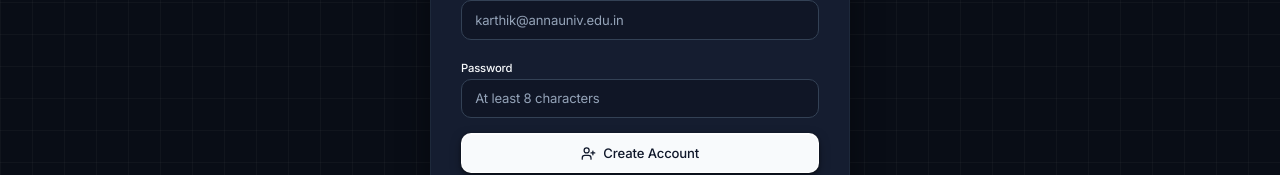
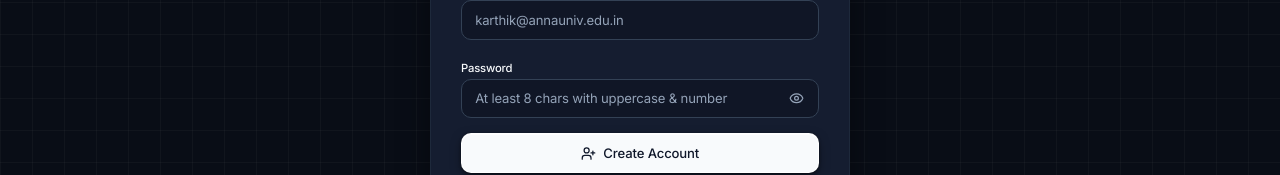
Before and after one commit to nanthishvaran17/DocuMind-AI, a Next.js app in the folder apps/web/: page /register in a window 1280 px wide. Shown: the part 443-618 px from the top of the page. Built offline with nearby package versions, Linux system fonts and the light colour scheme; no server answers.

Commit message:
feat(conversion): implement lead financial analyst Excel, Word, and PPTX export pipelines with Times New Roman and smart auto-filter

```diff
--- a/apps/web/src/app/register/page.tsx
+++ b/apps/web/src/app/register/page.tsx
@@ -6,7 +6,7 @@ import { useState } from "react";
 import { useForm } from "react-hook-form";
 import { z } from "zod";
 import { zodResolver } from "@hookform/resolvers/zod";
-import { Eye, EyeOff, GraduationCap, Loader2, ShieldCheck, UserPlus } from "lucide-react";
+import { Eye, EyeOff, GraduationCap, Loader2, UserPlus } from "lucide-react";
 import type { AuthSession } from "@documind/types";
 import { apiRequest } from "@/lib/api";
 import { useAuthStore } from "@/stores/auth-store";
@@ -109,12 +109,23 @@ export default function RegisterPage() {
 
             <div className="space-y-1.5">
               <label className="text-xs font-medium">Password</label>
-              <input
-                type="password"
-                {...register("password")}
-                placeholder="At least 8 characters"
-                className="dm-input w-full px-3.5 py-2.5 text-sm"
-              />
+              <div className="relative">
+                <input
+                  type={showPassword ? "text" : "password"}
+                  {...register("password")}
+                  autoComplete="new-password"
+                  placeholder="At least 8 chars with uppercase & number"
+                  className="dm-input w-full pl-3.5 pr-10 py-2.5 text-sm"
+                />
+                <button
+                  type="button"
+                  onClick={() => setShowPassword((v) => !v)}
+                  className="absolute right-3 top-1/2 -translate-y-1/2 text-[var(--dm-muted)] hover:text-[var(--dm-text)] transition-colors p-1"
+                  aria-label={showPassword ? "Hide password" : "Show password"}
+                >
+                  {showPassword ? <EyeOff className="h-4 w-4" /> : <Eye className="h-4 w-4" />}
+                </button>
+              </div>
               {errors.password && <p className="text-xs text-red-400">{errors.password.message}</p>}
             </div>
 
```
